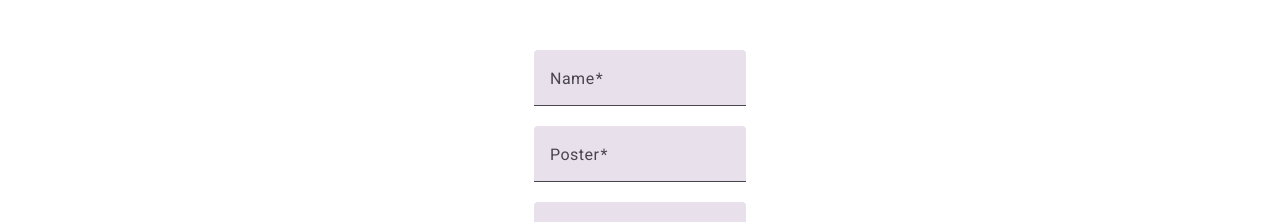
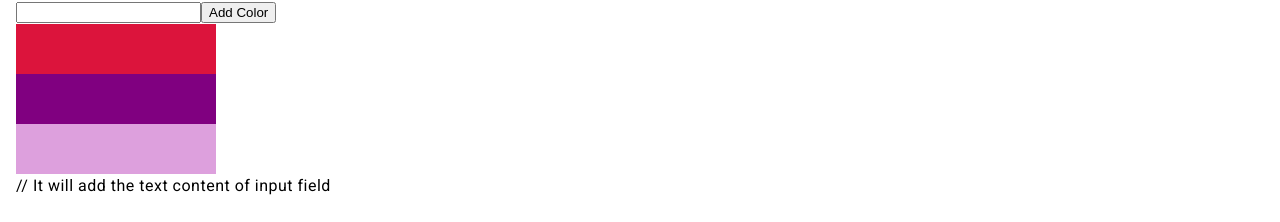
Before and after one commit to GonduNavyaSree/my-app, an Angular app: page /color in a window 1280 px wide. Shown: the top 222 px of the page. Built offline with nearby package versions, Linux system fonts and the light colour scheme.

Commit message:
color game comp

```diff
--- a/src/app/app.component.html
+++ b/src/app/app.component.html
@@ -1,3 +1,3 @@
 <!-- <app-user-app></app-user-app> -->
-<app-movie-list [movies]="movies"></app-movie-list>
+<!-- <app-movie-list [movies]="movies"></app-movie-list> -->
 <router-outlet />
--- a/src/app/color-game/color-game.component.html
+++ b/src/app/color-game/color-game.component.html
@@ -2,8 +2,9 @@
 
 <button (click)="onclick()">Add Color</button>
 
+@for(color1 of colorList; track $index){
+<div class="color-box" [style.background-color]="color1"></div>
+}
 
-
-
-
+// It will add the text content of input field
 <!-- <p>{{color}}</p> -->
--- a/src/app/color-game/color-game.component.scss
+++ b/src/app/color-game/color-game.component.scss
@@ -0,0 +1,4 @@
+.color-box {
+    width: 200px;
+    height: 50px;
+}
```
